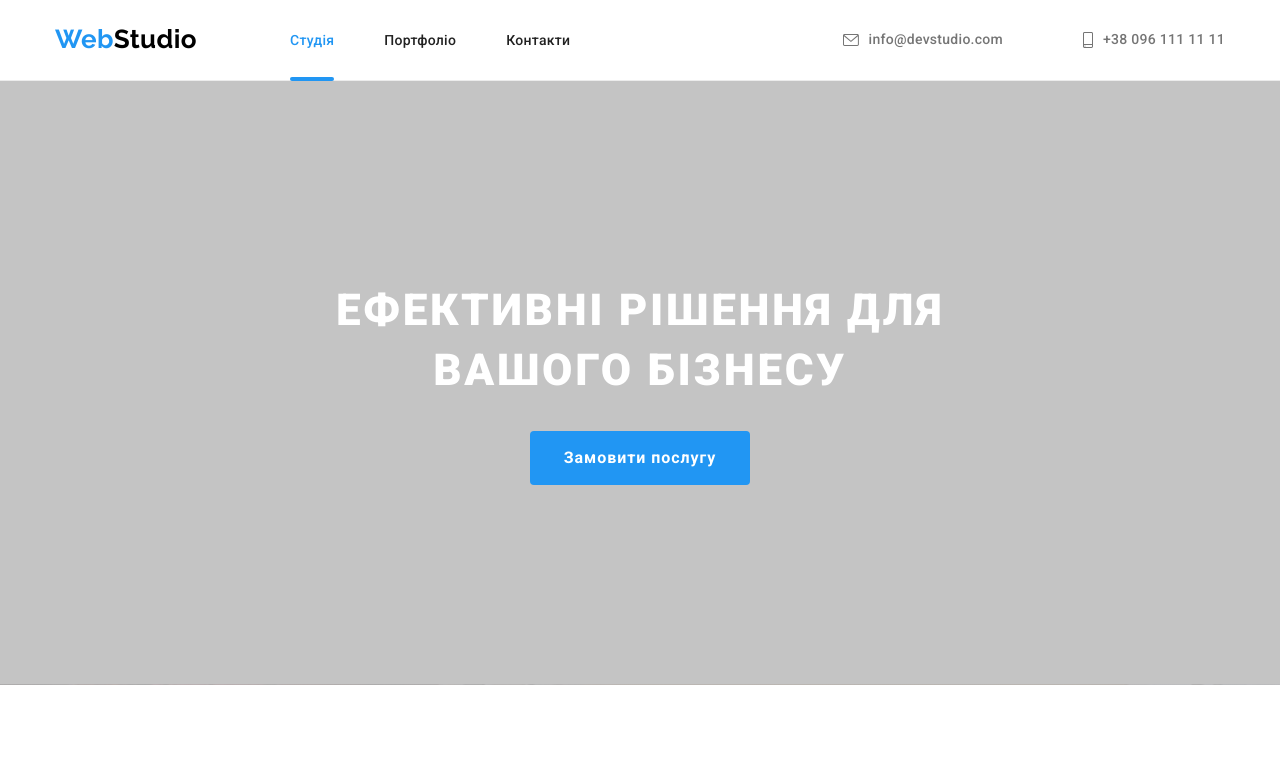
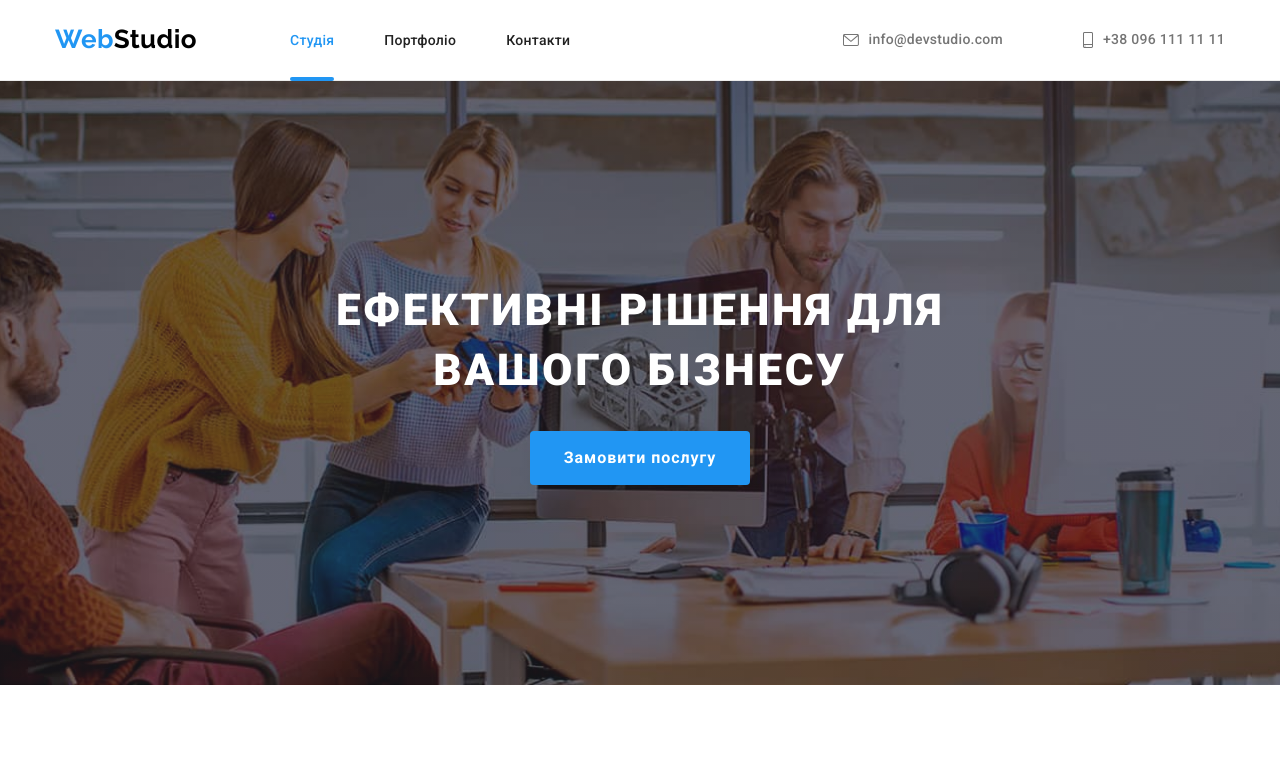
Before and after one commit to MaksymMohniuk/goit-markup-hw-06, a plain HTML site: page index.html in a window 1280 px wide. Shown: the top 776 px of the page. Drawn offline with nearby package versions, Linux system fonts and the light colour scheme.

Commit message:
hero-corrections

```diff
--- a/css/styles.css
+++ b/css/styles.css
@@ -202,7 +202,7 @@ button {
 .hero-section {
   padding: 200px 0;
   justify-content: center;
-  background-image: linear-gradient(#c4c4c4, #c4c4c4), url(../images/header-bg.jpg);
+  background-image: linear-gradient(rgba(47, 48, 58, 0.4), rgba(47, 48, 58, 0.4)), url(../images/header-bg.jpg);
   background-repeat: no-repeat;
   background-position: center;
   background-size: cover;
```
